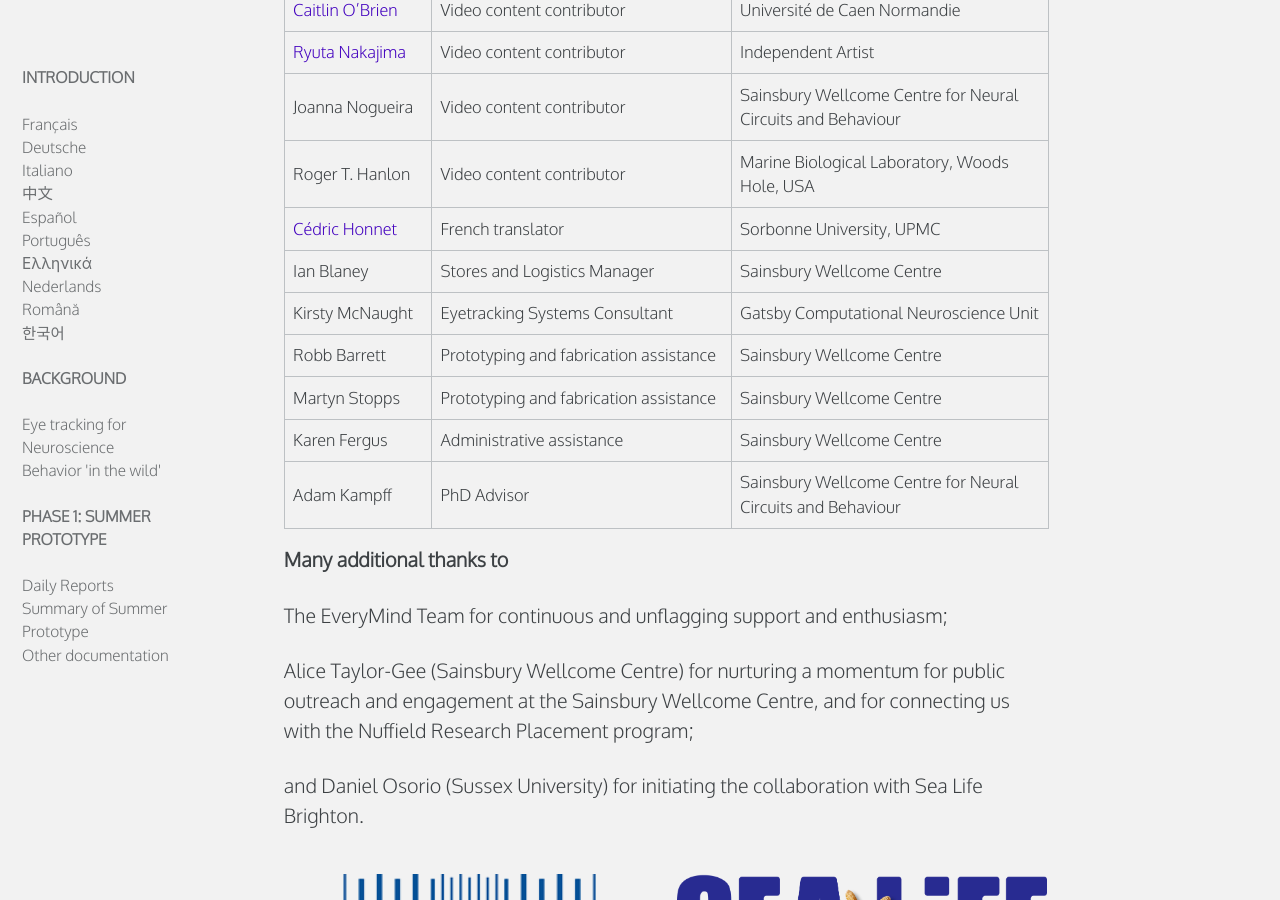
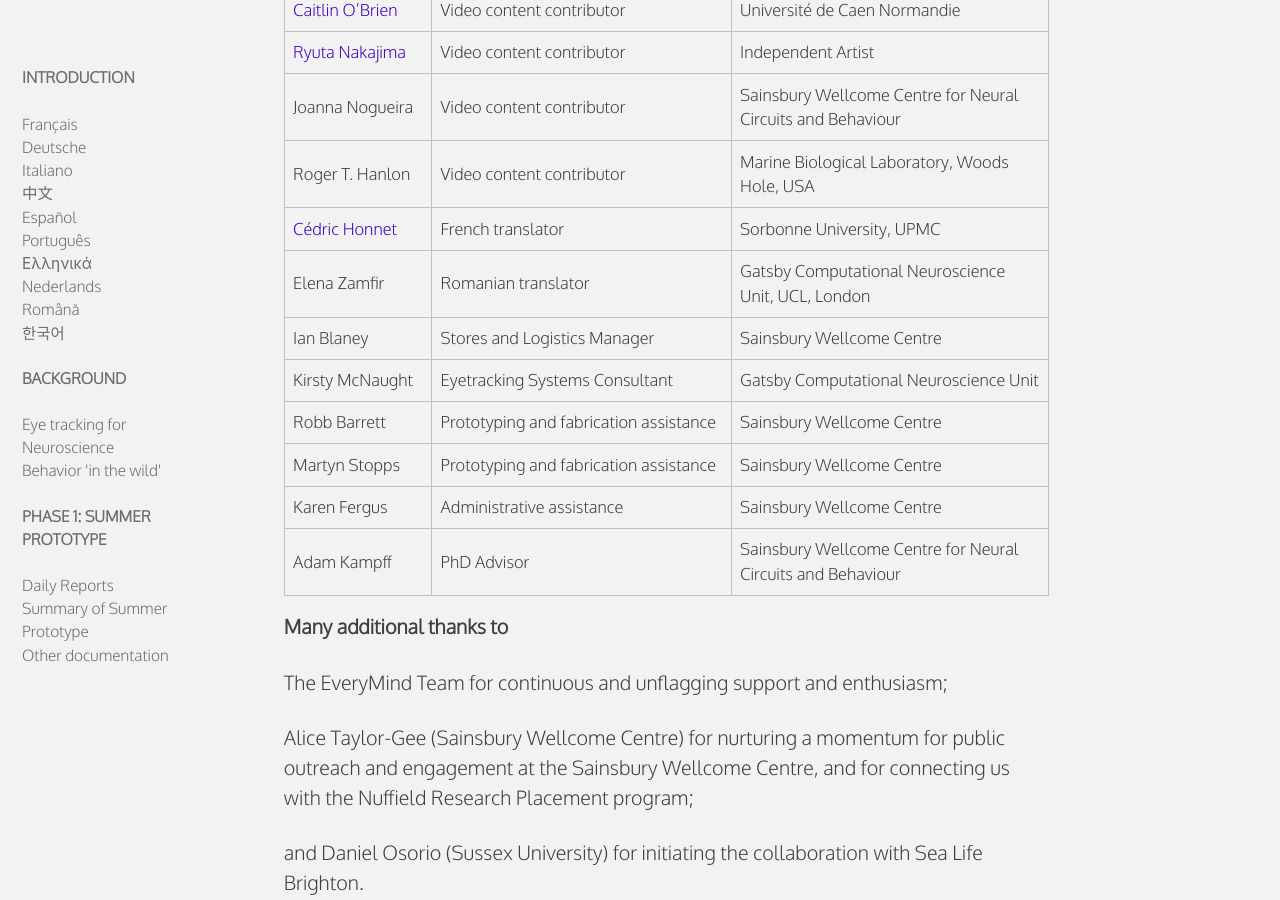
Before and after one commit to everymind/SurprisingMinds, a Jekyll site: the page built from index.md, in a window 1280 px wide and 900 px high, scrolled down 3420 px. Built offline with Jekyll 4.4.1, drawn with Linux system fonts in a browser that asks for light colours.

Commit message:
Update index.md

```diff
--- a/index.md
+++ b/index.md
@@ -73,6 +73,7 @@ Kim D, Perkins K, Ramble C, Garnade H, Lopes G, Quinones D, Campbell-Russo R, Li
 | Joanna Nogueira | Video content contributor | Sainsbury Wellcome Centre for Neural Circuits and Behaviour |
 | Roger T. Hanlon | Video content contributor | Marine Biological Laboratory, Woods Hole, USA |
 | [Cédric Honnet](http://honnet.eu/) | French translator | Sorbonne University, UPMC |
+| Elena Zamfir | Romanian translator | Gatsby Computational Neuroscience Unit, UCL, London |
 | Ian Blaney       | Stores and Logistics Manager | Sainsbury Wellcome Centre |
 | Kirsty McNaught  | Eyetracking Systems Consultant | Gatsby Computational Neuroscience Unit |
 | Robb Barrett     | Prototyping and fabrication assistance | Sainsbury Wellcome Centre |
```
